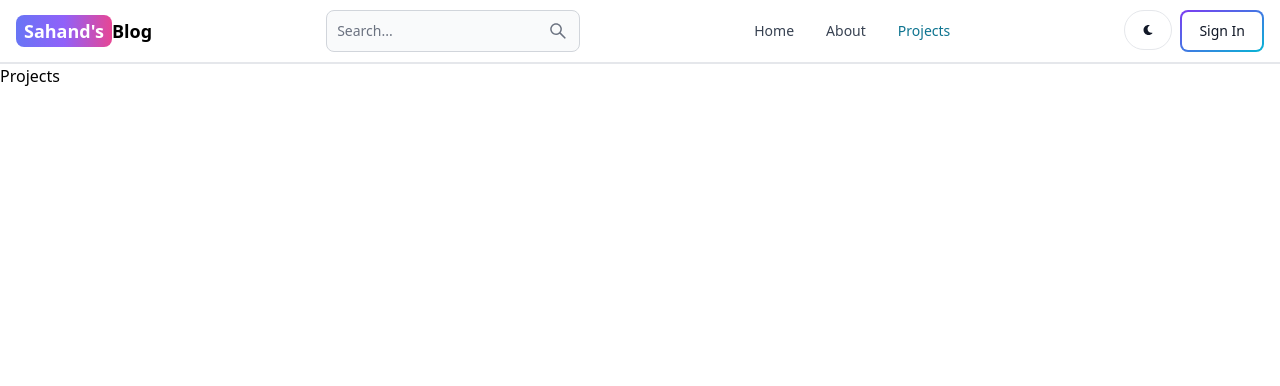
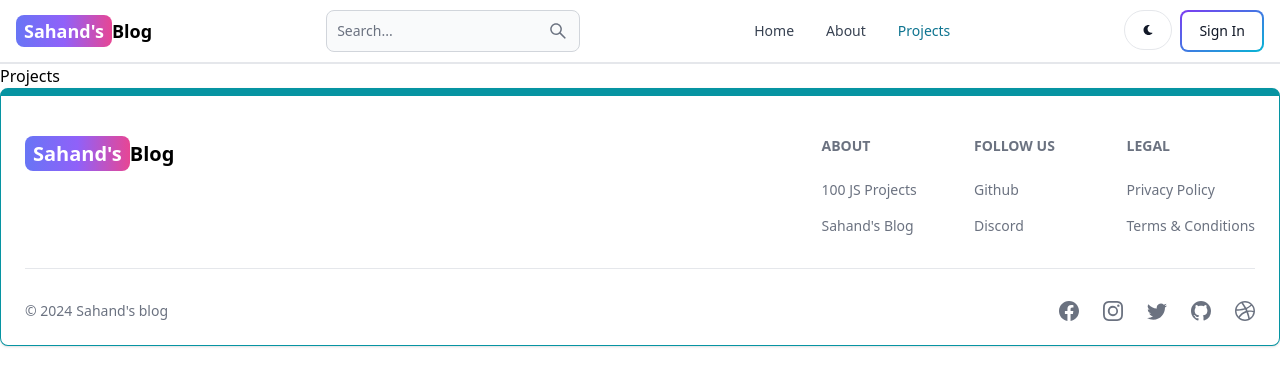
Before and after one commit to ffigueroa2803/blog, a React (Vite) app in the folder client/: page /projects in a window 1280 px wide. Shown: the top 386 px of the page. Built offline with nearby package versions, Linux system fonts and the light colour scheme.

Commit message:
create footer page

```diff
--- a/client/src/App.jsx
+++ b/client/src/App.jsx
@@ -1,6 +1,6 @@
 import { BrowserRouter, Routes, Route } from "react-router-dom";
 import { About, Dashboard, Home, Projects, SignIn, SignUp } from "./pages";
-import { Header } from "./components";
+import { Footer, Header } from "./components";
 
 const App = () => {
   return (
@@ -14,6 +14,7 @@
         <Route path="/dashboard" element={<Dashboard />} />
         <Route path="/projects" element={<Projects />} />
       </Routes>
+      <Footer />
     </BrowserRouter>
   );
 };
--- /dev/null
+++ b/client/src/components/Footer.jsx
@@ -0,0 +1,94 @@
+import { Footer as FooterFlow } from "flowbite-react";
+import { Link } from "react-router-dom";
+import {
+  BsFacebook,
+  BsInstagram,
+  BsTwitter,
+  BsGithub,
+  BsDribbble,
+} from "react-icons/bs";
+
+const Footer = () => {
+  return (
+    <FooterFlow container className="border border-t-8 border-teal-500">
+      <div className="w-full max-w-7xl mx-auto">
+        <div className="grid w-full justify-between sm:flex md:grid-cols-1">
+          <div className="mt-5">
+            <Link
+              to="/"
+              className="self-center whitespace-nowrap text-lg sm:text-xl font-semibold dark:text-white"
+            >
+              <span className="px-2 py-1 bg-gradient-to-r from-indigo-500 via-purple-500 to-pink-500 rounded-lg text-white">
+                Sahand's
+              </span>
+              Blog
+            </Link>
+          </div>
+          <div className="grid grid-cols-2 gap-8 mt-4 sm:grid-cols-3 sm:gap-6">
+            <div>
+              <FooterFlow.Title title="About" />
+              <FooterFlow.LinkGroup col>
+                <FooterFlow.Link
+                  href="https://www.100jsprojects.com"
+                  target="_blank"
+                  rel="noopener noreferrer"
+                >
+                  100 JS Projects
+                </FooterFlow.Link>
+                <FooterFlow.Link
+                  href="/about"
+                  target="_blank"
+                  rel="noopener noreferrer"
+                >
+                  Sahand's Blog
+                </FooterFlow.Link>
+              </FooterFlow.LinkGroup>
+            </div>
+            <div>
+              <FooterFlow.Title title="Follow us" />
+              <FooterFlow.LinkGroup col>
+                <FooterFlow.Link
+                  href="https://www.github.com/sahandghavidel"
+                  target="_blank"
+                  rel="noopener noreferrer"
+                >
+                  Github
+                </FooterFlow.Link>
+                <FooterFlow.Link href="#">Discord</FooterFlow.Link>
+              </FooterFlow.LinkGroup>
+            </div>
+            <div>
+              <FooterFlow.Title title="Legal" />
+              <FooterFlow.LinkGroup col>
+                <FooterFlow.Link href="#">Privacy Policy</FooterFlow.Link>
+                <FooterFlow.Link href="#">
+                  Terms &amp; Conditions
+                </FooterFlow.Link>
+              </FooterFlow.LinkGroup>
+            </div>
+          </div>
+        </div>
+        <FooterFlow.Divider />
+        <div className="w-full sm:flex sm:items-center sm:justify-between">
+          <FooterFlow.Copyright
+            href="#"
+            by="Sahand's blog"
+            year={new Date().getFullYear()}
+          />
+          <div className="flex gap-6 sm:mt-0 mt-4 sm:justify-center">
+            <FooterFlow.Icon href="#" icon={BsFacebook} />
+            <FooterFlow.Icon href="#" icon={BsInstagram} />
+            <FooterFlow.Icon href="#" icon={BsTwitter} />
+            <FooterFlow.Icon
+              href="https://github.com/sahandghavidel"
+              icon={BsGithub}
+            />
+            <FooterFlow.Icon href="#" icon={BsDribbble} />
+          </div>
+        </div>
+      </div>
+    </FooterFlow>
+  );
+};
+
+export default Footer;
--- /dev/null
+++ b/client/src/components/OAuth.jsx
@@ -0,0 +1,18 @@
+import { Button } from "flowbite-react";
+import { AiFillGoogleCircle } from "react-icons/ai";
+
+const OAuth = () => {
+  return (
+    <Button
+      type="button"
+      gradientDuoTone="pinkToOrange"
+      outline
+      onClick={() => console.log("Google")}
+    >
+      <AiFillGoogleCircle className="w-6 h-6 mr-2" />
+      Continue with Google
+    </Button>
+  );
+};
+
+export default OAuth;
--- a/client/src/components/index.js
+++ b/client/src/components/index.js
@@ -1,6 +1,8 @@
 import Header from "./Header";
 import FormError from "./FormError";
 import FormSuccess from "./FormSuccess";
+import Footer from "./Footer";
+import OAuth from "./OAuth";
 import RegisterForm from "./user/RegisterForm";
 
-export { Header, FormError, FormSuccess, RegisterForm };
+export { Header, FormError, FormSuccess, Footer, OAuth, RegisterForm };
--- a/client/src/components/user/RegisterForm.jsx
+++ b/client/src/components/user/RegisterForm.jsx
@@ -4,7 +4,7 @@
 import { zodResolver } from "@hookform/resolvers/zod";
 import { FormRegisterUserSchema } from "../../schemas";
 import { useCreateUserMutation } from "../../redux/services/user/userApi";
-import { FormError, FormSuccess } from "./../../components";
+import { FormError, FormSuccess, OAuth } from "./../../components";
 
 const RegisterForm = () => {
   const [error, setError] = useState("");
@@ -84,6 +84,8 @@
           "Sign Up"
         )}
       </Button>
+      {/* Athentication with Google */}
+      <OAuth />
     </form>
   );
 };
```
